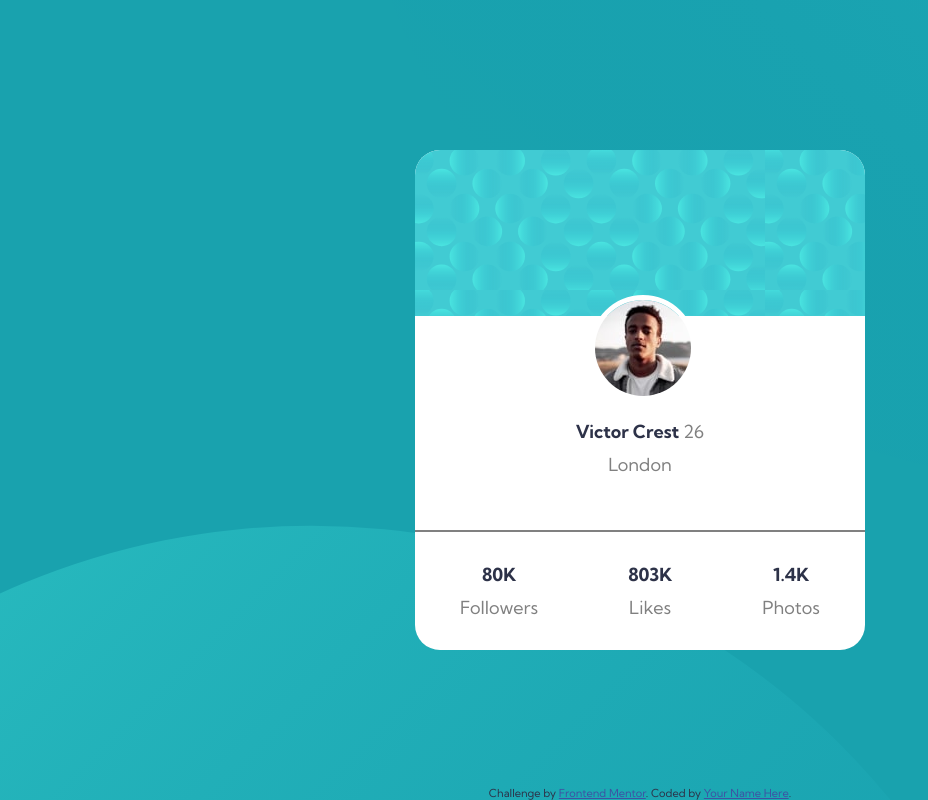
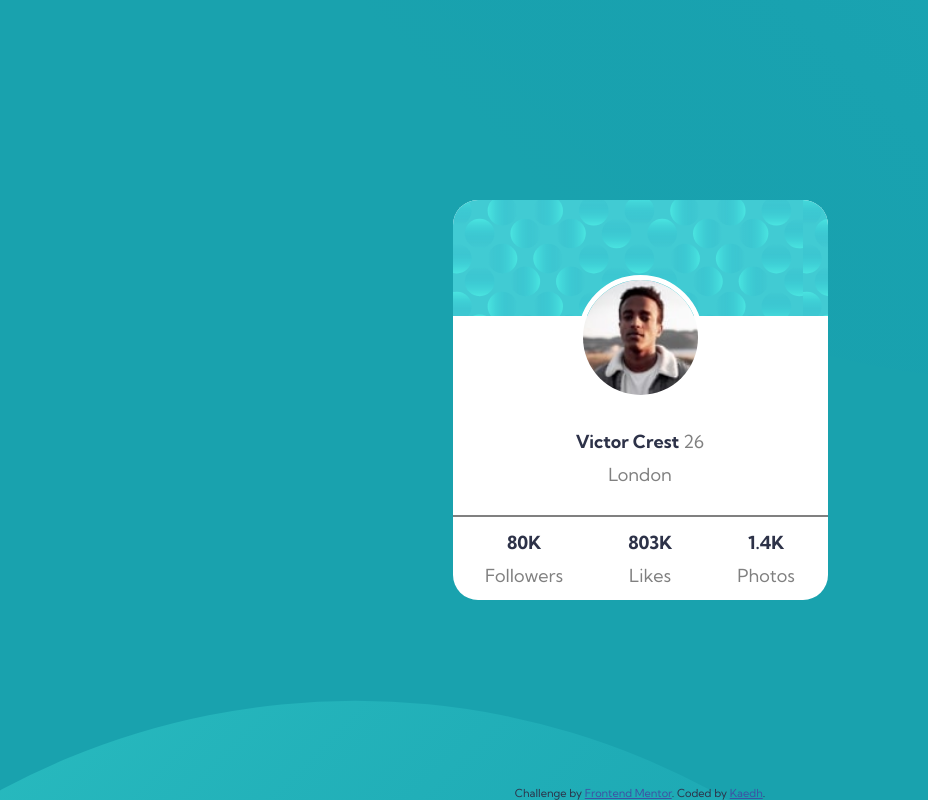
Before and after one commit to Kaedh/frontend-mentor-challenges, a plain HTML site: page profile-card-component-main/index.html in a window 1280 px wide. Shown: the whole page, without its empty margins (0-928 px from the left). Drawn offline with Linux system fonts and the light colour scheme.

Commit message:
Desktop version fixed

```diff
--- a/profile-card-component-main/css/style.css
+++ b/profile-card-component-main/css/style.css
@@ -1,8 +1,8 @@
 .container {
     height: 100%;
     width: 100%;
-    background: url("../images/bg-pattern-top.svg") -155% 145%  no-repeat,
-                url("../images/bg-pattern-bottom.svg") 200% -75% no-repeat;
+    background: url("../images/bg-pattern-top.svg") -120% 160%  no-repeat,
+                url("../images/bg-pattern-bottom.svg") 180% -100% no-repeat;
 
     background-size: 1500px 1500px, 1500px 1500px;
 
@@ -14,8 +14,8 @@
 
 .card {
     position: relative;
-    width: 450px;
-    height: 500px;
+    width: 375px;
+    height: 400px;
     background-color: white;
     display: flex;
     flex-direction: column;
@@ -32,9 +32,10 @@
 .profile-img {
     position: absolute;
     z-index: 2;
-    left: 175px;
-    top: 145px;
-
+    left: 125px;
+    top: 75px;
+    width: 125px;
+    height: 125px;
     border-radius: 50%;
     border: 5px solid white;
 }
@@ -44,7 +45,7 @@
     height: 35%;
     text-align: center;
     font-size: 18px;
-    margin-top: 50px;
+    margin-top: 85px;
     display: flex;
     flex-direction: column;
     align-items: center;
--- a/profile-card-component-main/index.html
+++ b/profile-card-component-main/index.html
@@ -51,7 +51,7 @@
 
   <div class="attribution">
     Challenge by <a href="https://www.frontendmentor.io?ref=challenge" target="_blank">Frontend Mentor</a>.
-    Coded by <a href="#">Your Name Here</a>.
+    Coded by <a href="https://github.com/Kaedh/frontend-mentor-challenges/tree/main/profile-card-component-main">Kaedh</a>.
   </div>
   </div>
 </body>
```
